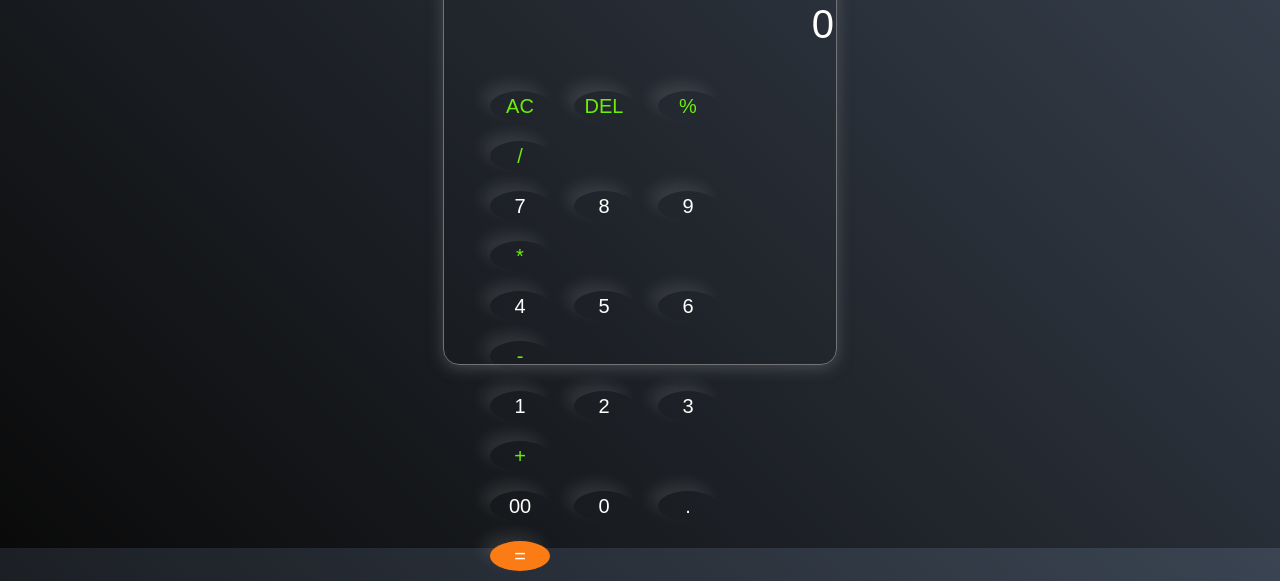
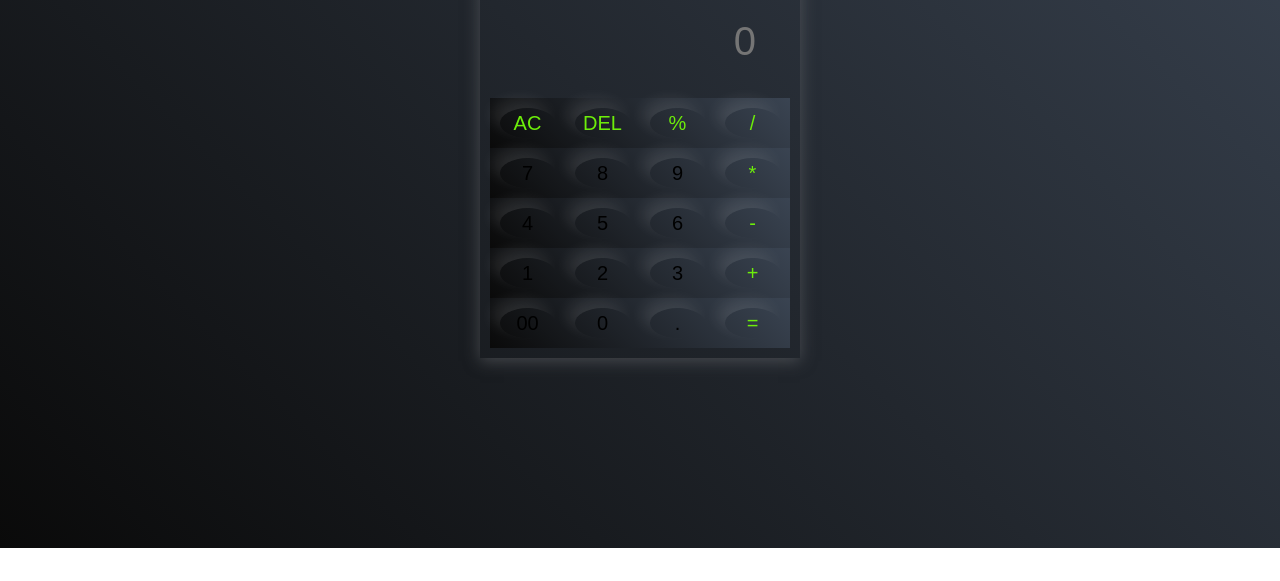
Before and after one commit to SachinPachwaniya/Calculator, a plain HTML site: page Calulator-JS/index.html in a window 1280 px wide. Shown: the part 252-833 px from the top of the page. After the commit the page ends 800 px from the top, so only its background shows below. Drawn offline with Linux system fonts and the light colour scheme.

Commit message:
add javascript

```diff
--- a/Calulator-JS/index.html
+++ b/Calulator-JS/index.html
@@ -7,37 +7,38 @@
     <link rel="stylesheet" href="style.css">
 </head>
 <body>
-    <div class="calculator">
+    <div class="container">
+        <h1>Calculator</h1>
         <input type="text" placeholder="0" id="inputBox">
-        <div>
-            <button class="operator">AC</button>
-            <button class="operator">DEL</button>
-            <button class="operator">%</button>
-            <button class="operator">/</button>
+        <div class="container-box">
+            <button class="operator" onclick="clearDisplay()">AC</button>
+            <button class="operator" onclick="deleteBtn()">DEL</button>
+            <button class="operator" onclick="appendOperator('%')" >%</button>
+            <button class="operator" onclick="appendOperator('/')" >/</button>
         </div>
-        <div>
-            <button>7</button>
-            <button>8</button>
-            <button>9</button>
-            <button class="operator">*</button>
+        <div class="container-box">
+            <button onclick="appendValue('7')">7</button>
+            <button onclick="appendValue('8')">8</button>
+            <button onclick="appendValue('9')">9</button>
+            <button class="operator" onclick="appendOperator('*')" >*</button>
         </div>
-        <div>
-            <button>4</button>
-            <button>5</button>
-            <button>6</button>
-            <button class="operator">-</button>
+        <div class="container-box">
+            <button onclick="appendValue('4')">4</button>
+            <button onclick="appendValue('5')">5</button>
+            <button onclick="appendValue('6')">6</button>
+            <button class="operator" onclick="appendOperator('-')">-</button>
         </div>
-        <div>
-            <button>1</button>
-            <button>2</button>
-            <button>3</button>
-            <button class="operator">+</button>
+        <div class="container-box">
+            <button onclick="appendValue('1')">1</button>
+            <button onclick="appendValue('2')">2</button>
+            <button onclick="appendValue('3')">3</button>
+            <button class="operator" onclick="appendOperator('+')">+</button>
         </div>
-        <div>
-            <button>00</button>
-            <button>0</button>
-            <button>.</button>
-            <button class="equalButton">=</button>
+        <div class="container-box" id="btn">
+            <button onclick="appendValue('00')">00</button>
+            <button onclick="appendValue('0')">0</button>
+            <button onclick="appendValue('.')">.</button>
+            <button class="equalbutton" onclick="calculate()">=</button>
         </div>
     </div>
 
--- a/Calulator-JS/main.js
+++ b/Calulator-JS/main.js
@@ -1,2 +1,38 @@
 const input = document.getElementById("inputBox")
 const buttons = document.querySelectorAll("button")
+
+
+let expression = "";
+
+function appendValue(a){
+    console.log(a);
+    expression += a;
+    input.value = expression;
+}
+function appendOperator(value){
+    expression += value
+    input.value = expression;
+}
+function clearDisplay(){
+      expression = "";
+      input.value = "";
+}
+function deleteBtn(){
+   expression = expression.slice(0,-1) ;
+    input.value = expression;
+}
+function calculate() {
+    try {
+        // Create a new function to evaluate the expression
+        const evaluateExpression = new Function('return ' + expression);
+        // Compute the result
+        const result = evaluateExpression();
+        // Update the expression and input field with the result
+        expression = result.toString();
+        input.value = expression;
+    } catch (error) {
+        // Handle any errors that occur during evaluation
+        expression = 'Error';
+        input.value = expression;
+    }
+}
--- a/Calulator-JS/style.css
+++ b/Calulator-JS/style.css
@@ -1,26 +1,42 @@
 *{
+    background: linear-gradient(45deg,#0a0a0a,#3a4452);
     margin: 0;
-    padding: 0;
+}
+h1{
+    text-align: center;
 }
 body{
-    width: 100%;
-    height: 100vh;
     display: flex;
     justify-content: center;
     align-items: center;
-    background: linear-gradient(45deg,#0a0a0a,#3a4452);
+    height: 100vh;
 }
-.calculator{
-    border: 1px solid #717377;
-    height: 45%;
-    width: 25%;
-    border-radius: 16px;
-    padding: 36px;
+.container{
+    padding: 10px 10px 10px 10px;
+    width: 300px;
+    display: flex;
+    flex-direction: column;
     background: transparent;
     box-shadow: 0px 3px 15px rgba(113,115,119,0.5);
+
+}
+.container-box{
+    display: flex;
+    justify-content: space-around;
+
+}
+.container-box button{
+    border: none;
+    width: 60px;
+    height: 30px;
+    margin: 10px;
+    border-radius: 50%;
+    background: transparent;
+    font-size: 20px;
+    box-shadow: -8px -8px 15px rgba(255,255,255,0.1);
+    cursor: pointer;
 }
 input{
-    width: 320px;
     border: none;
     padding: 24px;
     margin: 10px;
@@ -29,24 +45,13 @@ input{
     font-size: 40px;
     text-align: right;
     cursor: pointer;
+    overflow-x: auto;
+    white-space: nowrap;
+
 }
-input::placeholder{
-    color: #fff;
-}
-button{
-    border: none;
-    width: 60px;
-    height: 30px;
-    margin: 10px;
-    border-radius: 50%;
-    background: transparent;
-    color: #fff;
-    font-size: 20px;
-    box-shadow: -8px -8px 15px rgba(255,255,255,0.1);
-    cursor: pointer;
-}
-.equalButton{
+.equalbutton{
     background-color: #fb7c14;
+    color: #6dee0a;
 }
 .operator{
     color: #6dee0a;
```
